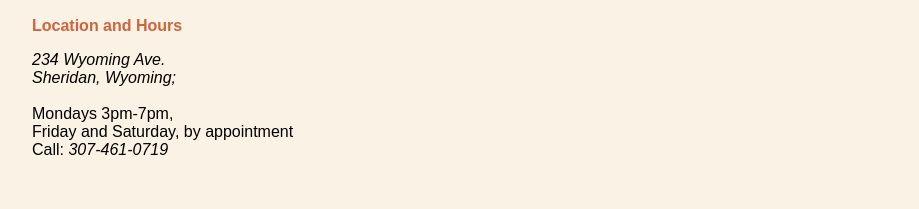
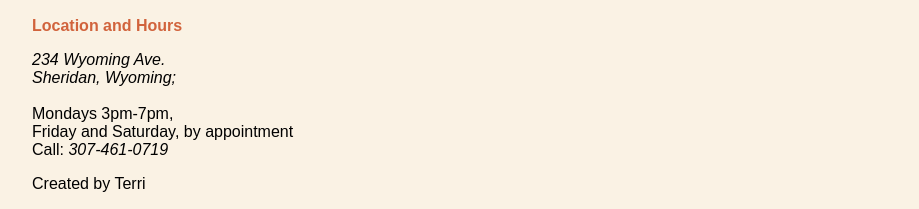
Before and after one commit to terriwy84/terriwy84.github.io, a plain HTML site: page index.html in a window 1280 px wide. Shown: the part 1338-1547 px from the top of the page, without its empty margins (160-1079 px from the left). Before the commit the page ends 1513 px from the top, so only its background shows below. Drawn offline with Linux system fonts and the light colour scheme.

Commit message:
added tag

```diff
--- a/index.html
+++ b/index.html
@@ -61,7 +61,7 @@ Learn the Basics
 
 <aside><p>Here are some helpful visual pictures:</p></aside>
 <figure align="right">
- <img src="splash_keyboard.gif" alt="splash_keyboard.logo">
+<img src="splash_keyboard.gif" alt="splash_keyboard.logo"><br>
 <img src="computer_vocabulary.png" alt="computer_vocabulary.logo">
 </figure>
 
@@ -72,6 +72,7 @@ Learn the Basics
 Sheridan, Wyoming;</address></br>
 Mondays 3pm-7pm, <br>Friday and Saturday, by appointment<br> Call:<i> 307-461-0719</i></p>
 
+<footer><p>Created by Terri</p></footer>
 </body>
 
 
```
Also changed, not shown: banner-featured.png (added).
